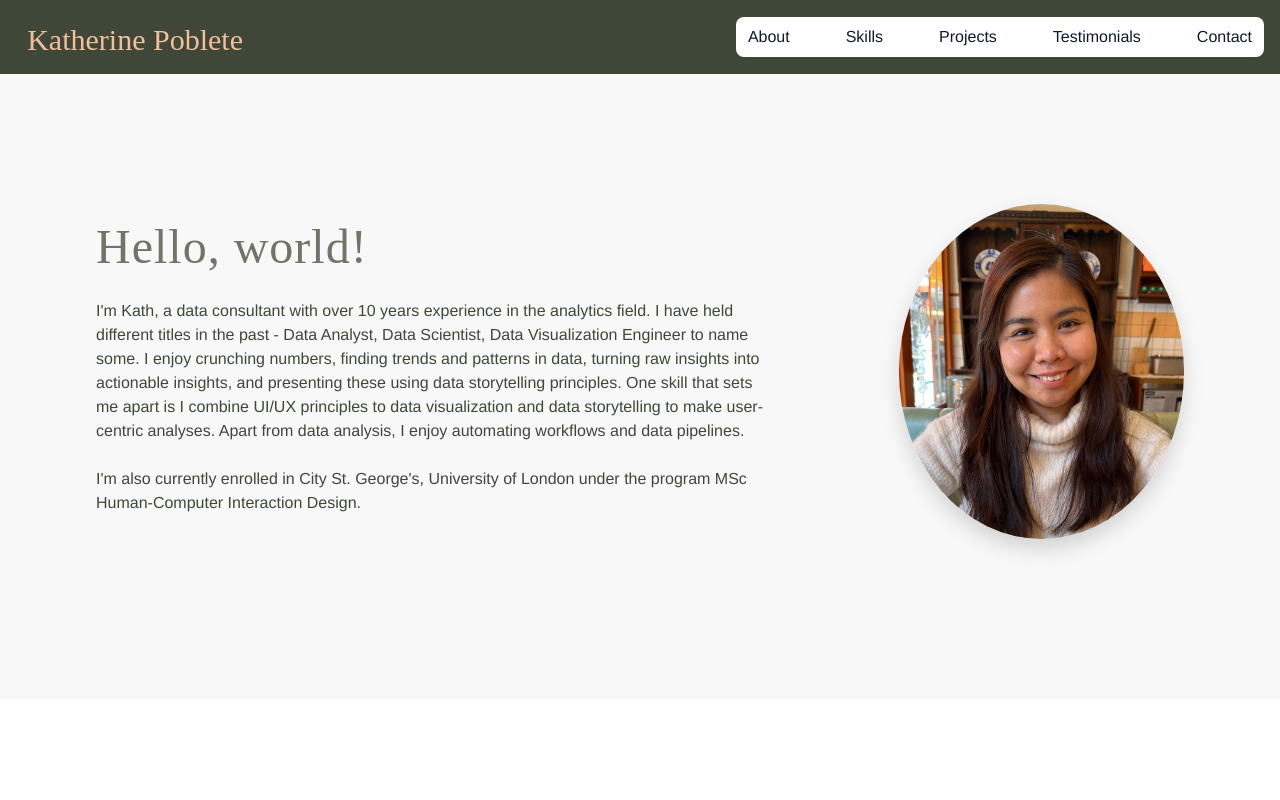
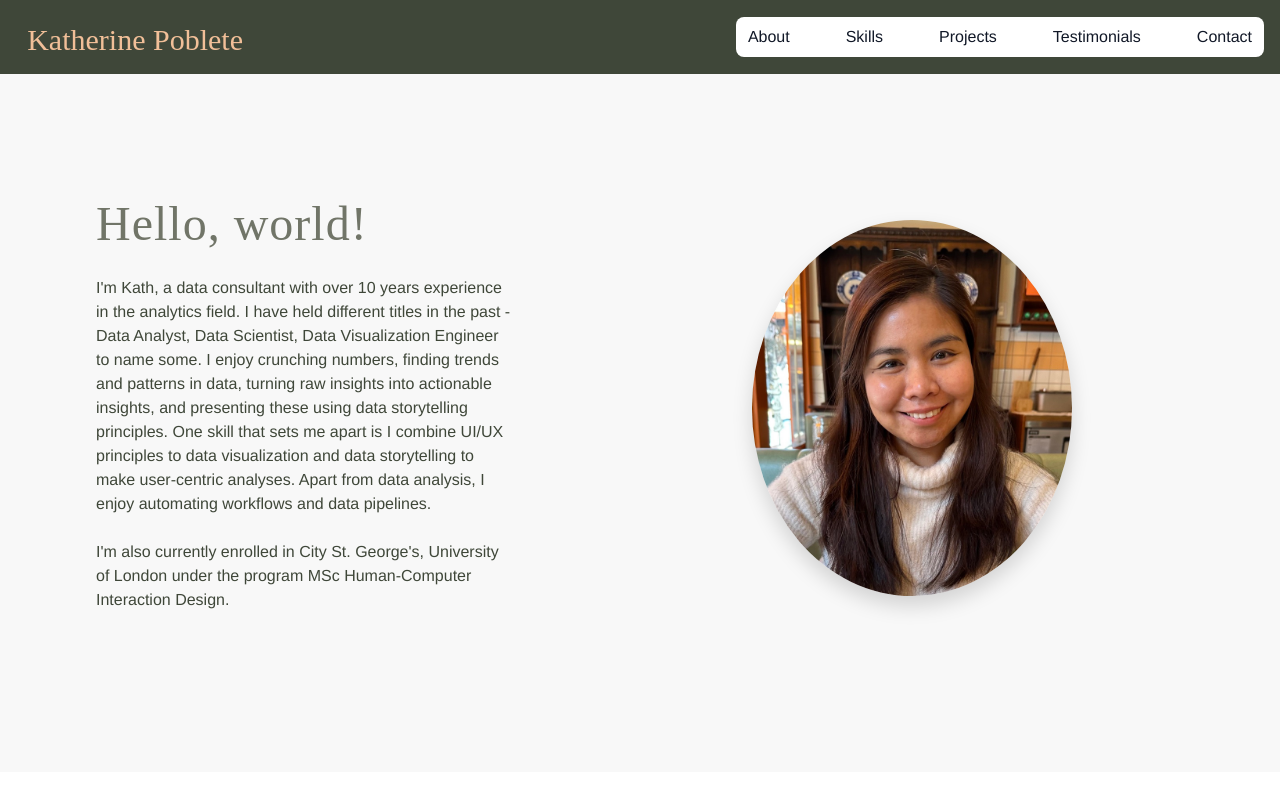
Before and after one commit to knpoblete/knpoblete.github.io, a Vue app: page / in a window 1280 px wide. Shown: the top 800 px of the page. Built offline with nearby package versions, Linux system fonts and the light colour scheme; a web font is replaced by a local one.

Commit message:
try grid

```diff
--- a/src/components/HomePage.vue
+++ b/src/components/HomePage.vue
@@ -4,7 +4,8 @@
 
   <!-- <main class="flex flex-wrap items-center justify-between mx-auto p-4"> -->
     <section id="about-section">
-      <div class="container flex justify-center items-center sm:col-span-1">
+      <!-- <div class="container flex justify-center items-center sm:col-span-1"> -->
+        <div class="container grid grid-cols-2 justify-center items-center sm:col-span-1">
           <div class="space-y-4 justify-items-start">
             <h2 > Hello, world!</h2>
             <p class="bio">
@@ -18,7 +19,6 @@
               <br>
               I'm also currently enrolled in City St. George's, University of London under the program MSc Human-Computer Interaction Design.
             </p>
-
         </div>
 
           <div class="headshot flex justify-center items-center">
```
Lines whose indentation alone changed are shown as unchanged.
